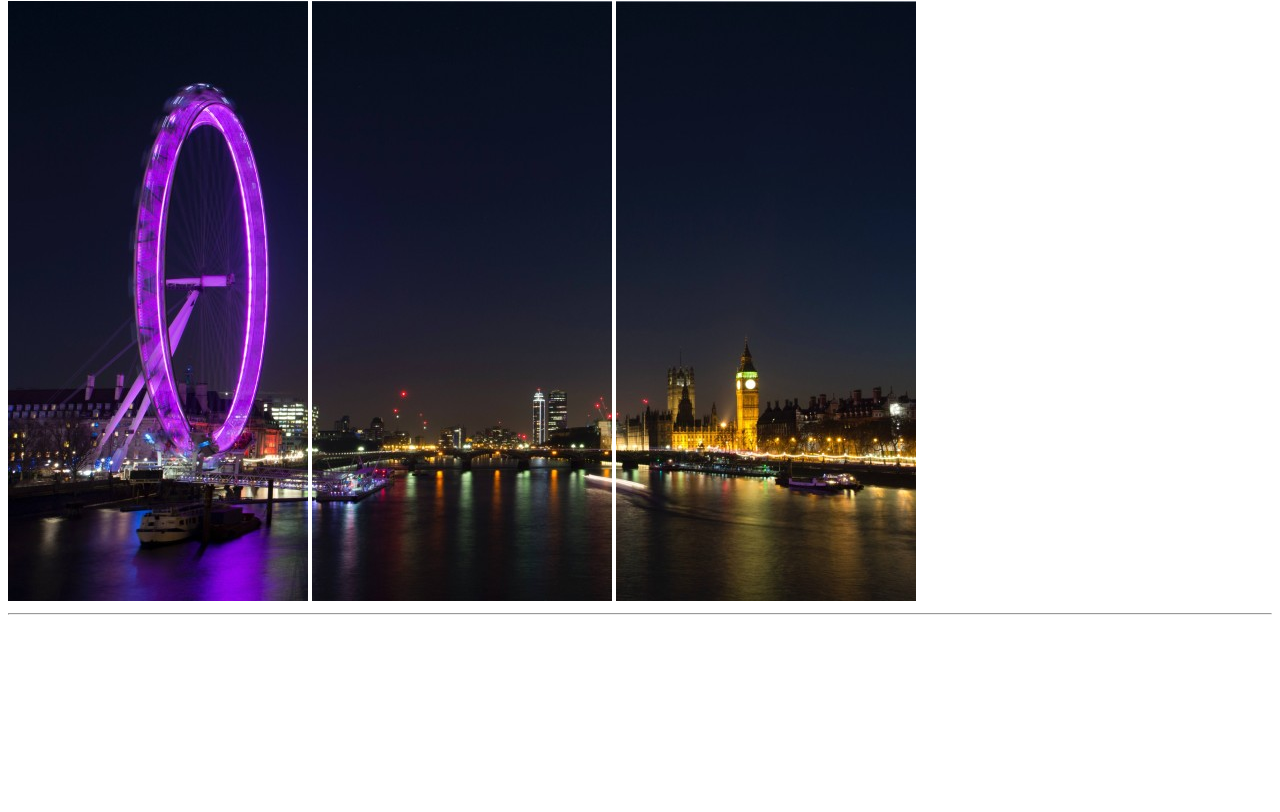
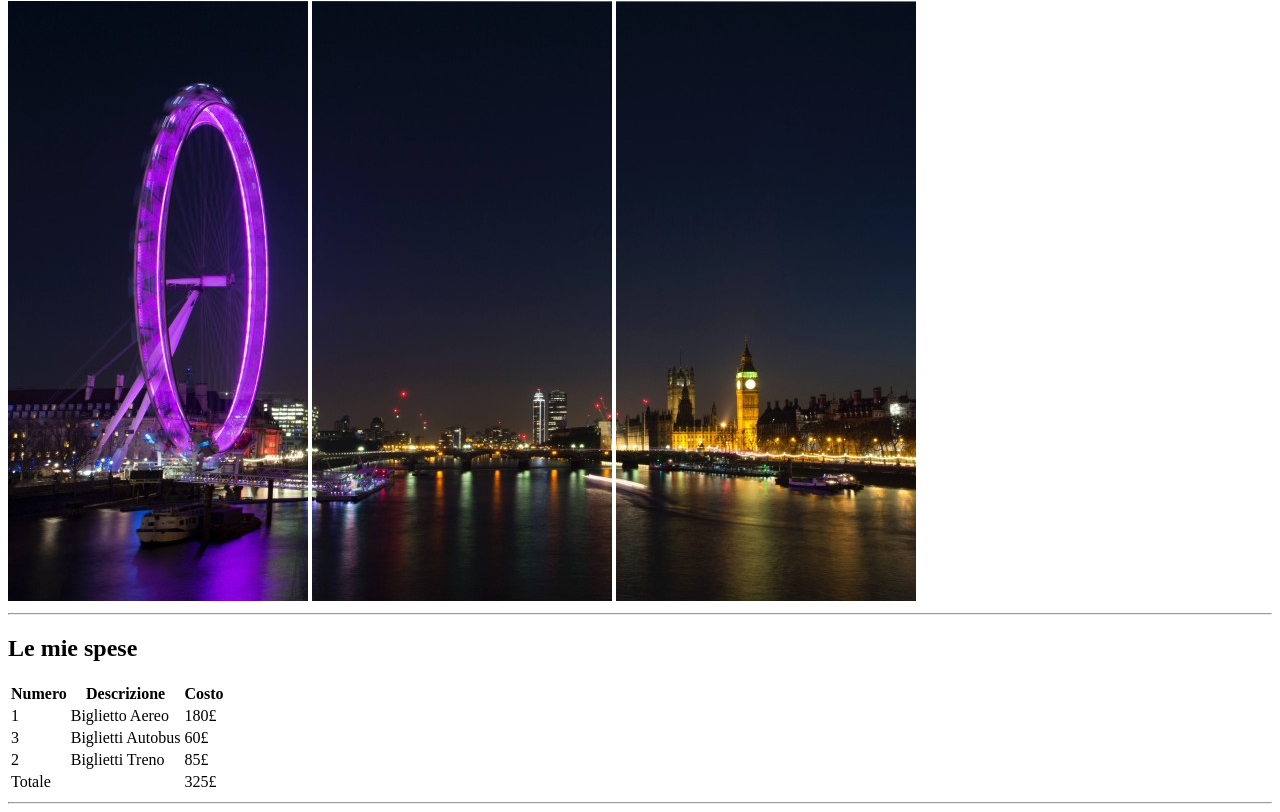
Before and after one commit to SydVic/html-london-trip, a plain HTML site: page index.html in a window 1280 px wide. Shown: the part 79-891 px from the top of the page. Before the commit the page ends 800 px from the top, so only its background shows below. Drawn offline with Linux system fonts and the light colour scheme.

Commit message:
expenses-completed

```diff
--- a/index.html
+++ b/index.html
@@ -20,7 +20,50 @@
         <hr>
 
         <!-- MAIN - Expenses, To Do List, Useful Information, My Photos -->
-        <main></main>
+        <main>
+
+            <!-- Expenses -->
+            <div>
+                <h2>Le mie spese</h2>
+                <table>
+                    <thead>
+                        <tr>
+                            <th>Numero</th>
+                            <th>Descrizione</th>
+                            <th>Costo</th>
+                        </tr>
+                    </thead>
+                    <tbody>
+                        <tr>
+                            <td>1</td>
+                            <td>Biglietto Aereo</td>
+                            <td>180&pound</td>
+                        </tr>
+                        <tr>
+                            <td>3</td>
+                            <td>Biglietti Autobus</td>
+                            <td>60&pound</td>
+                        </tr>
+                        <tr>
+                            <td>2</td>
+                            <td>Biglietti Treno</td>
+                            <td>85&pound</td>
+                        </tr>
+                    </tbody>
+                    <tfoot>
+                        <tr>
+                            <td>Totale</td>
+                            <td></td>
+                            <td>325&pound</td>
+                        </tr>
+                    </tfoot>
+                </table>
+            </div>
+            <!-- /Expenses -->
+
+            <hr>
+
+        </main>
         <!-- /MAIN -->
 
         <!-- FOOTER - Copyright and I don't wanna go home-->
```
